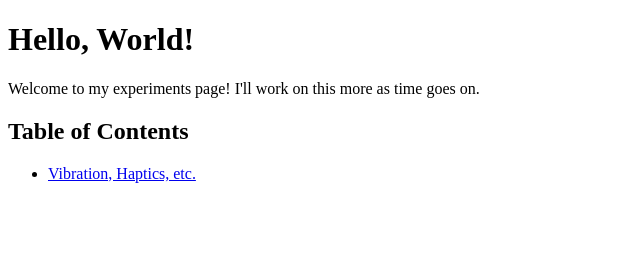
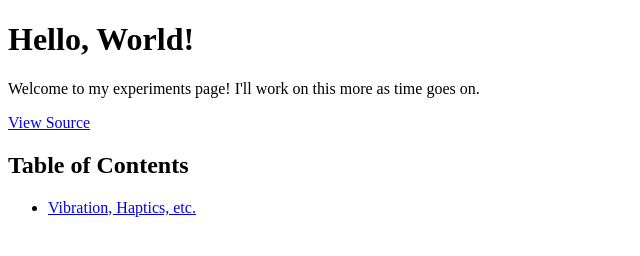
Before and after one commit to Nacroni/nacxper, a plain HTML site: page index.html in a window 1280 px wide. Shown: the whole page, without its empty margins (0-640 px from the left). Drawn offline with Linux system fonts and the light colour scheme.

Commit message:
add source link

```diff
--- a/index.html
+++ b/index.html
@@ -8,6 +8,7 @@
 <body>
     <h1>Hello, World!</h1>
     <p>Welcome to my experiments page! I'll work on this more as time goes on.</p>
+    <p><a href="http://github.com/Nacroni/nacxper/">View Source</a></p>
     <h2>Table of Contents</h2>
     <ul>
         <li><p><a href="/haptics.html">Vibration, Haptics, etc.</a></p></li>
```
